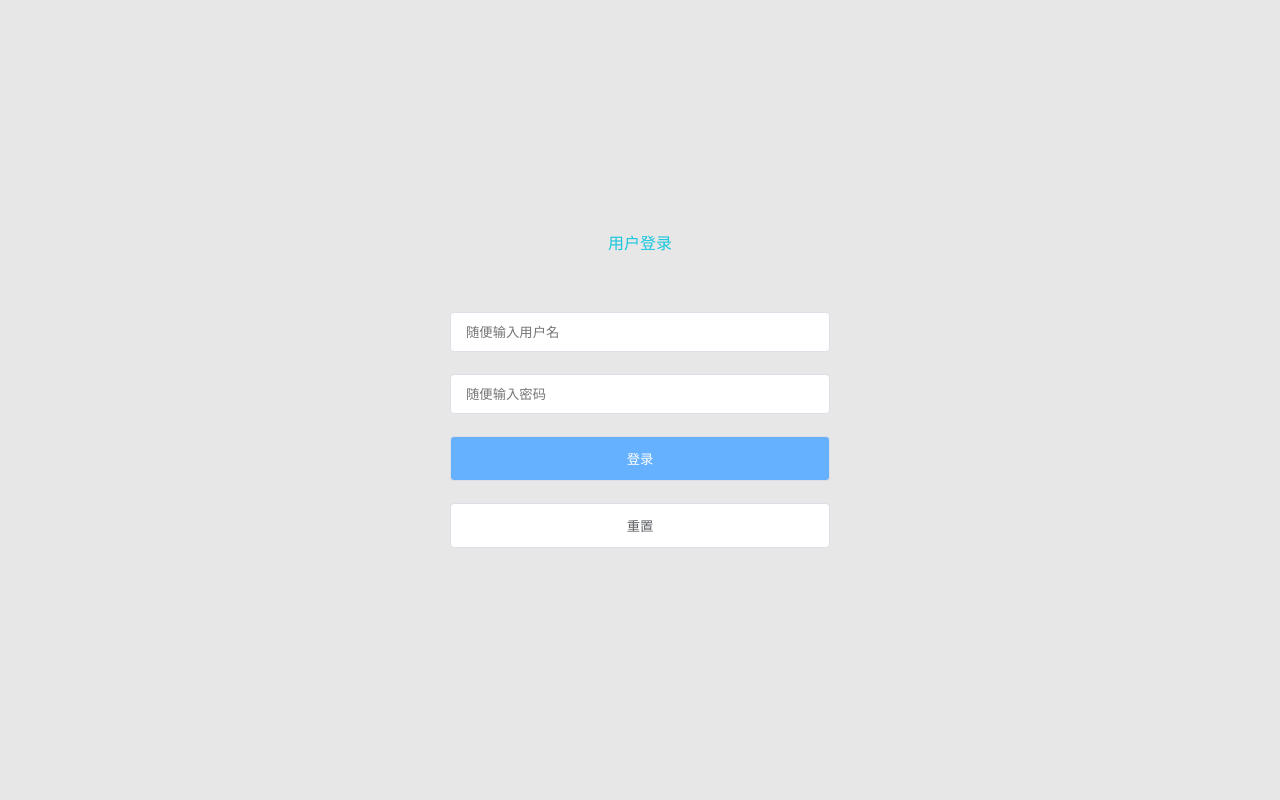
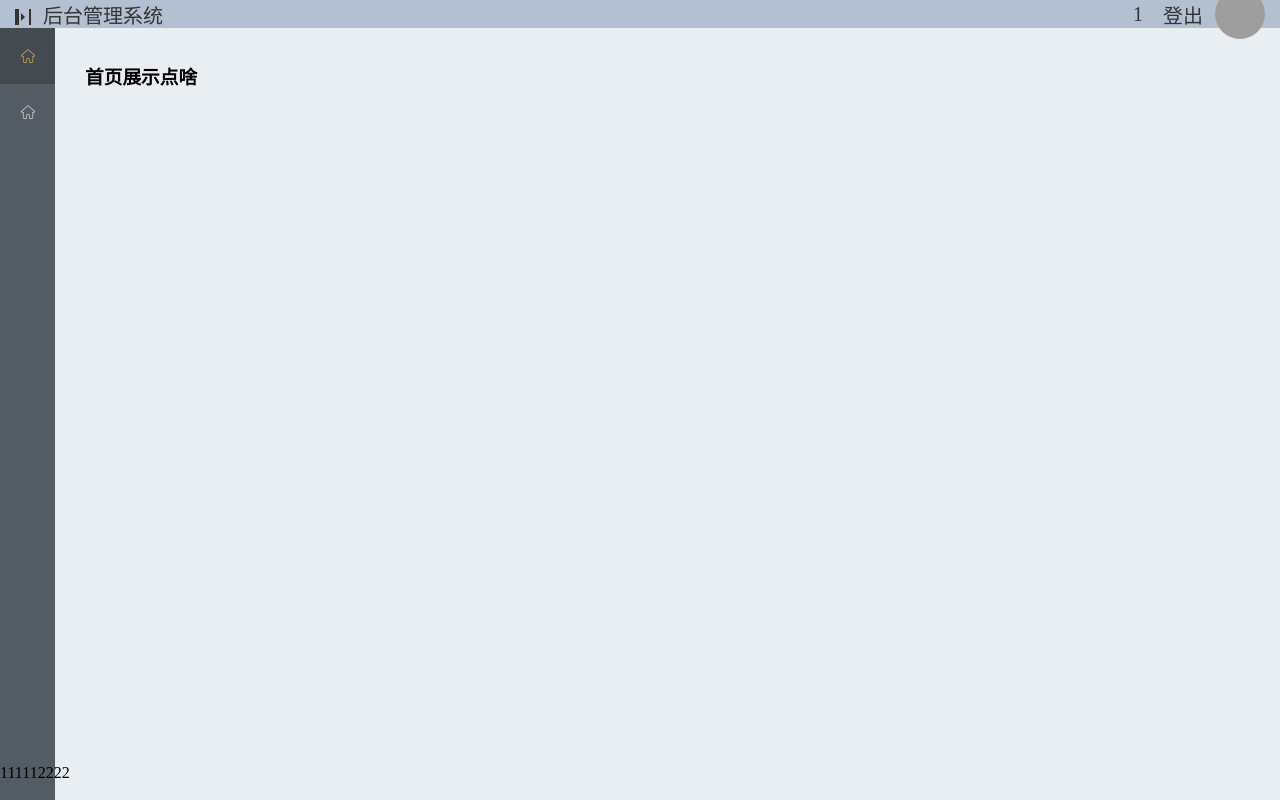
Before and after one commit to supbose/electron-vue3-demo, a Vue app: page /#/layout/home in a window 1280 px wide. Before the commit this address led to /login. Built offline with nearby package versions, Linux system fonts and the light colour scheme; grey boxes are pictures that could not be loaded.

Commit message:
测试下

```diff
--- a/package.json
+++ b/package.json
@@ -1,6 +1,6 @@
 {
   "name": "electron-demo",
-  "version": "1.0.3",
+  "version": "1.0.4",
   "private": true,
   "scripts": {
     "serve": "vue-cli-service serve",
--- a/src/App.vue
+++ b/src/App.vue
@@ -1,6 +1,6 @@
 <template>
   <div id="app">
-    <router-view/>
+    <RouterView />
   </div>
 </template>
 <style lang="less">
--- a/src/router/config.js
+++ b/src/router/config.js
@@ -15,12 +15,18 @@ function _forEach(data) {
 const routes = [
     {
         path: "/login",
-        component: () => import("../views/Login"),
+        name:'login',
+        component: () => import("@/views/Login"),
+    },
+    {
+      path: '/',
+      component: () => import('@/views/Layout'),
+      // redirect: '/dashboard',
     },
     {
         path: '/layout',
         name:'layout',
-        component: () => import('../views/Layout'),
+        component: () => import('@/views/Layout'),
         children: [
             {
                 path: '',
@@ -30,8 +36,13 @@ const routes = [
         ]
     },
     {
-        path: '/:catchAll(.*)',
-        component: () => import('../views/Found')
+        // path: '/:catchAll(.*)',
+        // component: () => import('@/views/Found')
+        path: '/:pathMatch(.*)*',
+    component: () => import('@/views/Found'),
+    meta: {
+        title: '找不到页面'
+    }
     }
 ]
 
--- a/src/router/index.js
+++ b/src/router/index.js
@@ -1,10 +1,10 @@
-import { createRouter, createWebHistory } from "vue-router";
+import { createRouter, createWebHashHistory } from "vue-router";
 import routes from './config'
 
 
 const router = createRouter({
-  history: createWebHistory(process.env.BASE_URL),
-  routes,
+  history: createWebHashHistory(),
+  routes,router
 });
 router.beforeEach((to, from, next) => {
   if (to.path === '/login') {
@@ -17,5 +17,7 @@ router.beforeEach((to, from, next) => {
     return
   }
   next('/login')
+
+
 })
 export default router;
--- a/src/views/Login/index.vue
+++ b/src/views/Login/index.vue
@@ -1,49 +1,42 @@
 <template>
-  <div class="login-container">
-    <div class="login-wrapper">
-      <div class="login">
-        <div class="title">用户登录</div>
-        <div class="_inp-wrap">
-          <input type="text" v-model="userName" class="_inp ontline border4px" placeholder="随便输入用户名" />
-        </div>
-        <div class="_inp-wrap">
-          <input type="text" v-model="pwd" class="_inp ontline border4px" placeholder="随便输入密码" />
-        </div>
-        <div class="_inp-wrap">
-          <button class="base-btn ontline border4px w100" @click="handleSubmit">登录</button>
-        </div>
-        <div class="_inp-wrap">
-          <button class="base-btn ghost ontline border4px w100" @click="handleReset">重置</button>
-        </div>
-      </div>
-    </div>
-  </div>
+  <div />
+
+
 </template>
 <script>
-import { ref,reactive } from "vue";
-import { useStore } from 'vuex'
-import { isTrimAction } from "@/utils/verification";
+import { ref, reactive, onMounted } from "vue";
+import { useStore } from "vuex";
+import { isTrimAction } from "../../utils/verification";
 // import router from '@/router/index.js'
-import { useRouter } from 'vue-router'
+import { useRouter } from "vue-router";
 export default {
   setup() {
-    const userName = ref("");
-    const pwd = ref("");
+    const userName = ref("1");
+    const pwd = ref("1");
     const state = reactive({
-    store:useStore()
-    })
+      store: useStore(),
+    });
     const router = useRouter();
+
+    onMounted(() => {
+      handleSubmit();
+    });
+
     function handleSubmit() {
       if (isTrimAction(userName.value) && isTrimAction(pwd.value)) {
-        let user = {userName:userName.value,pwd:pwd.value,time:new Date()}
-        localStorage.setItem('user',JSON.stringify(user))
-        state.store.commit('userFun',user)
-          router.push({
-              path:'/layout'
-          })
+        let user = {
+          userName: userName.value,
+          pwd: pwd.value,
+          time: new Date(),
+        };
+        localStorage.setItem("user", JSON.stringify(user));
+        state.store.commit("userFun", user);
+        router.push({
+          path: "/layout",
+        });
         return;
       } else {
-          alert('请输账号密码')
+        alert("请输账号密码");
       }
     }
     function handleReset() {
@@ -53,9 +46,9 @@ export default {
       userName,
       pwd,
       handleSubmit,
-      handleReset
+      handleReset,
     };
-  }
+  },
 };
 </script>
 <style lang="scss" scoped>
```
Also changed, not shown: src/background.js (+11 -7 lines), src/router/layout.js (+2 -8 lines).
